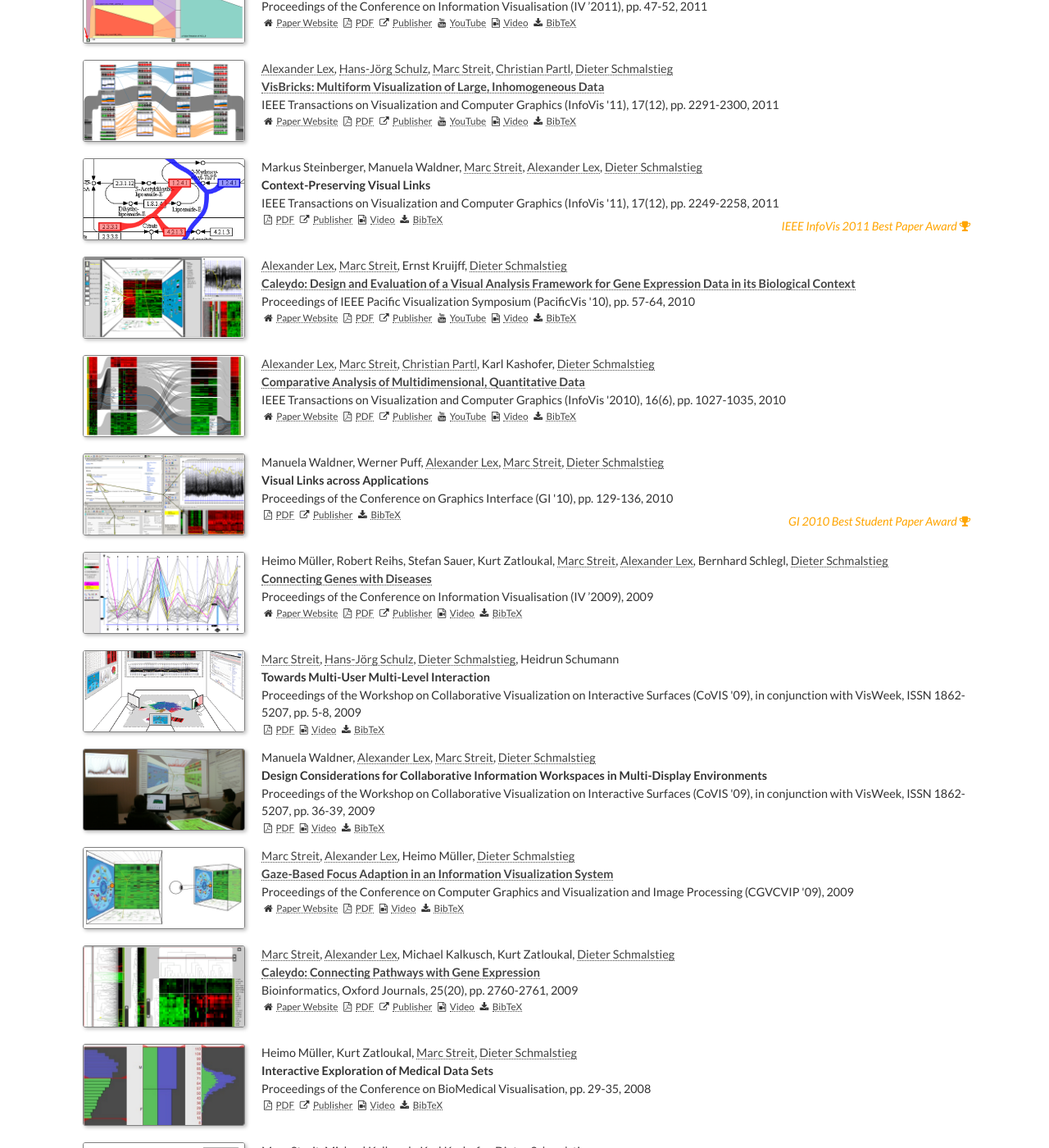
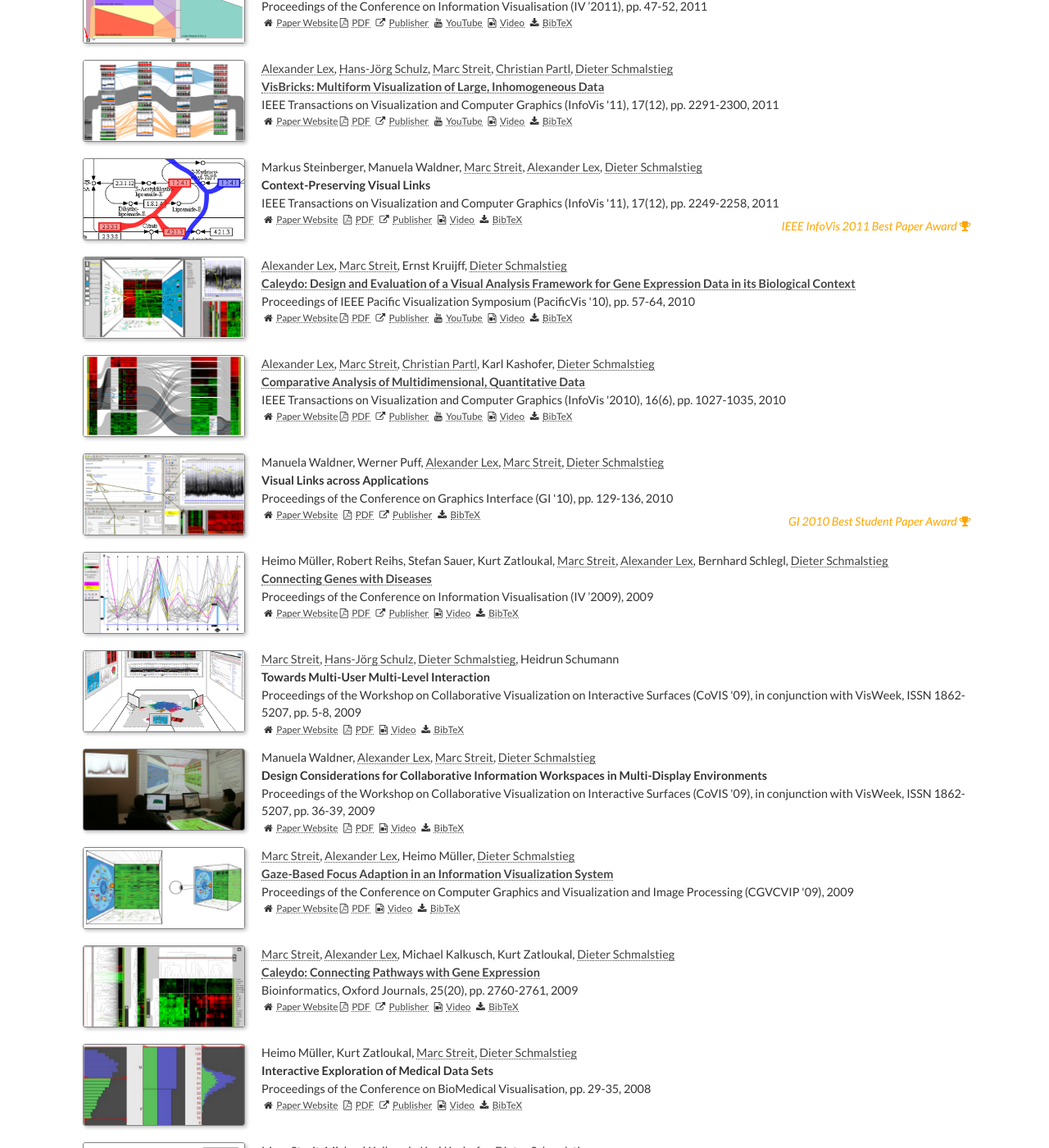
Before and after one commit to mstreit/mstreit.github.io, a Jekyll site: the page built from publications.md, in a window 1280 px wide and 1400 px high, scrolled down 2810 px. Shown: the whole window at 82% size. Built offline with Jekyll 4.4.1, drawn with Linux system fonts in a browser that asks for light colours; nearby versions of some CDN libraries; some web fonts are replaced; some of the changed text lies outside the part shown.

Commit message:
added external project link

```diff
--- a/_layouts/publications.html
+++ b/_layouts/publications.html
@@ -189,6 +189,8 @@ layout: default
       <span  class="paper-link">
         {% if publication.non-caleydo-paper != true %}
           <i class="fa fa-home"></i>&nbsp; <a href="{{ site.caleydo_url }}{{ publication.url }}">Paper Website</a>
+        {% else %}
+          <i class="fa fa-home"></i>&nbsp; <a href="{{ publication.external-project }}">Paper Website</a>
         &nbsp;
         {% endif %}
 
```
Also changed, not shown: _publications/2016_tvcg_thermalplot.md (+1 -0 lines).
